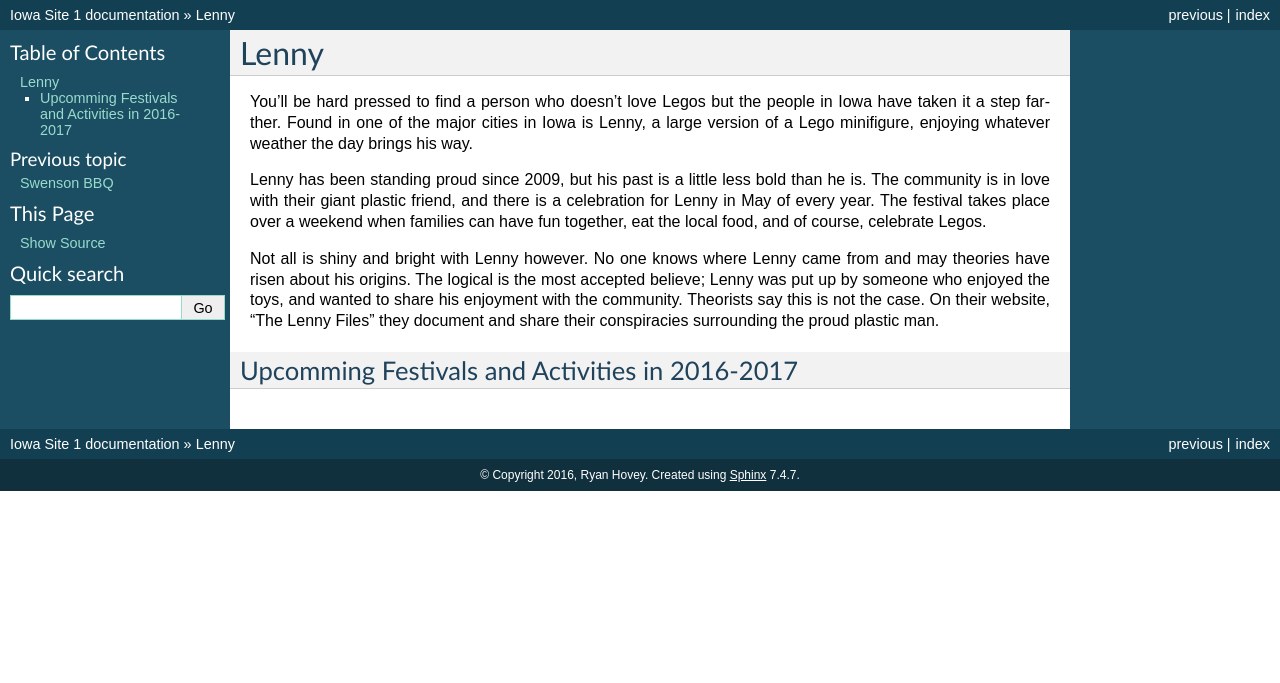
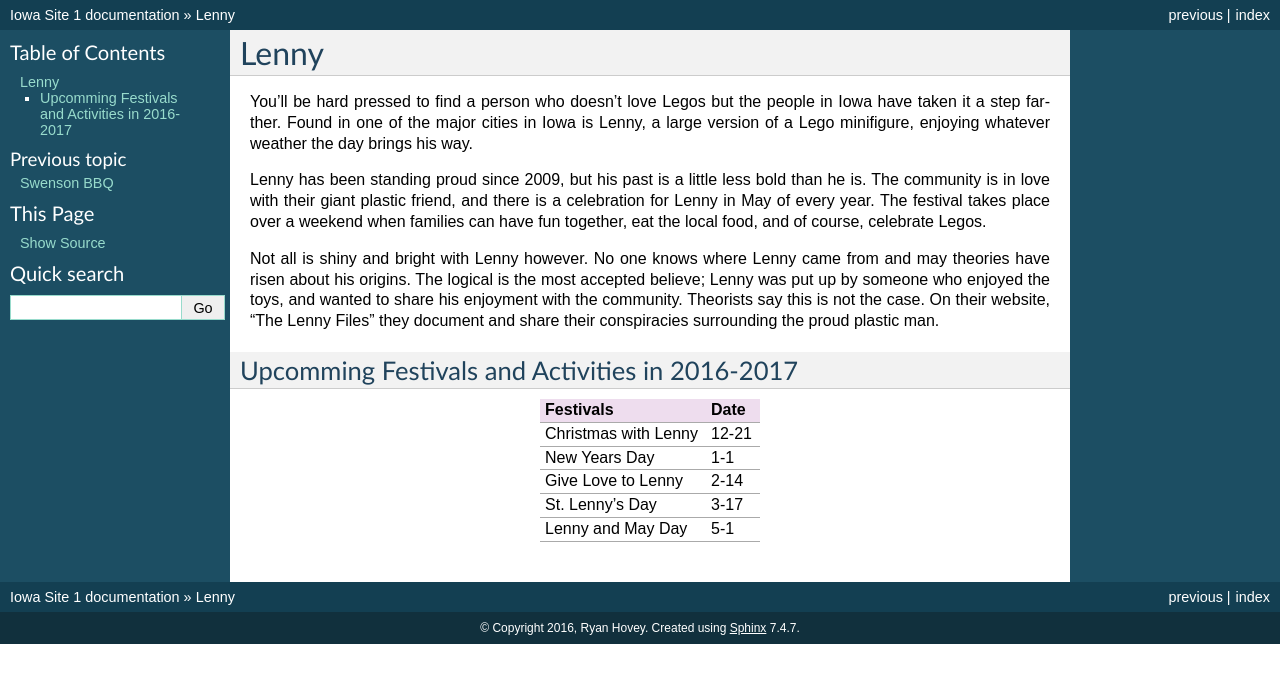
Before and after one commit to rhovey15/iowa_site, a Sphinx documentation site: the page built from source/lenny.rst, in a window 1280 px wide. Shown: the top 683 px of the page. Built offline with Sphinx 7.4.7, drawn with Linux system fonts in a browser that asks for light colours; some of the changed lines change nothing that is shown.

Commit message:
Adding table with different method

```diff
--- a/source/lenny.rst
+++ b/source/lenny.rst
@@ -17,17 +17,16 @@ Theorists say this is not the case. On their website, “The Lenny Files” they
 Upcomming Festivals and Activities in 2016-2017
 -----------------------------------------------
 
-========= ====
-Festivals Date
-========= ====
-Column 1  Column 2
-Christmas with Lenny 12-21
--------------------- -----
-New Years Day 1-1
---------- -------
-Give Love to Lenny 2-14
------------------- ----
-St. Lenny's Day 3-17
---------------- ----
-Lenny and May Day 5-1
-================= ===
++----------------------+----------+
+| **Festivals**        | **Date** |
++======================+==========+
+| Christmas with Lenny | 12-21    |
++----------------------+----------+
+| New Years Day        | 1-1      |
++----------------------+----------+
+| Give Love to Lenny   | 2-14     |
++----------------------+----------+
+| St. Lenny's Day      | 3-17     |
++----------------------+----------+
+| Lenny and May Day    | 5-1      |
++----------------------+----------+
```
